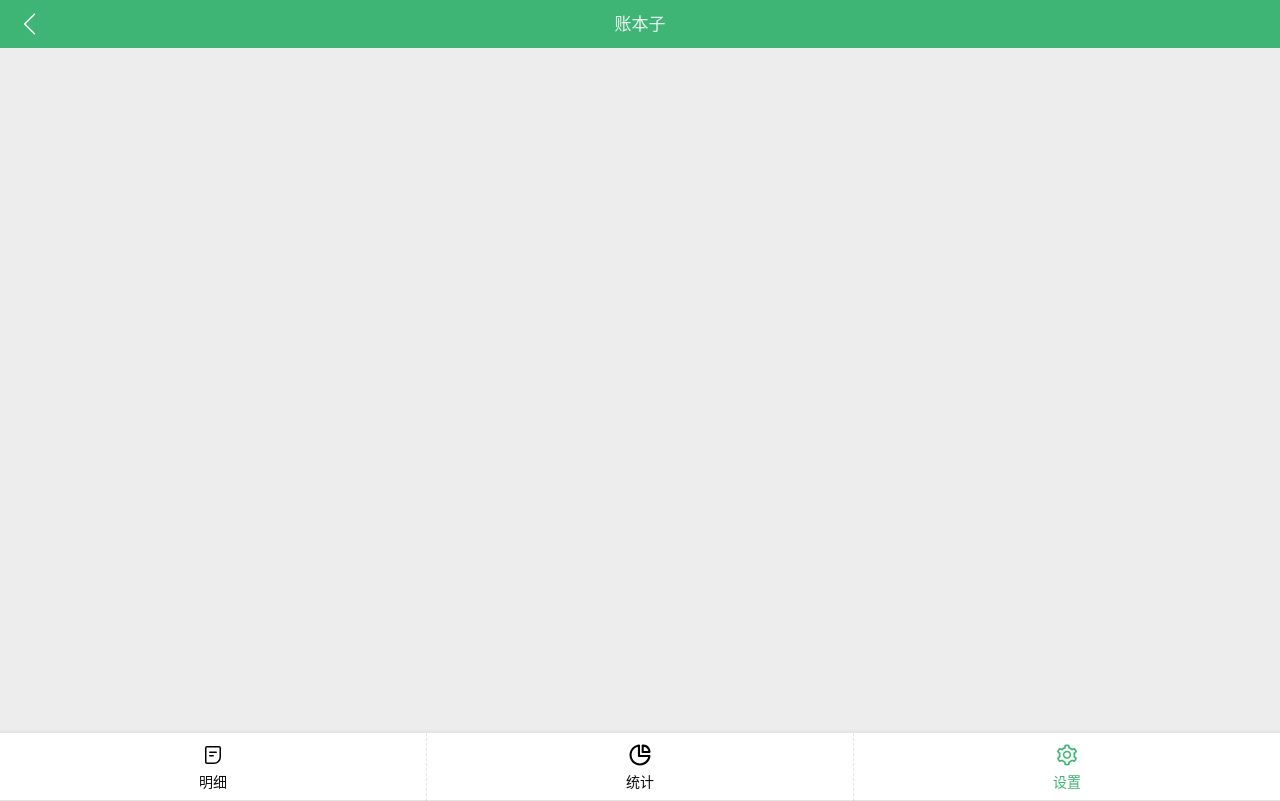
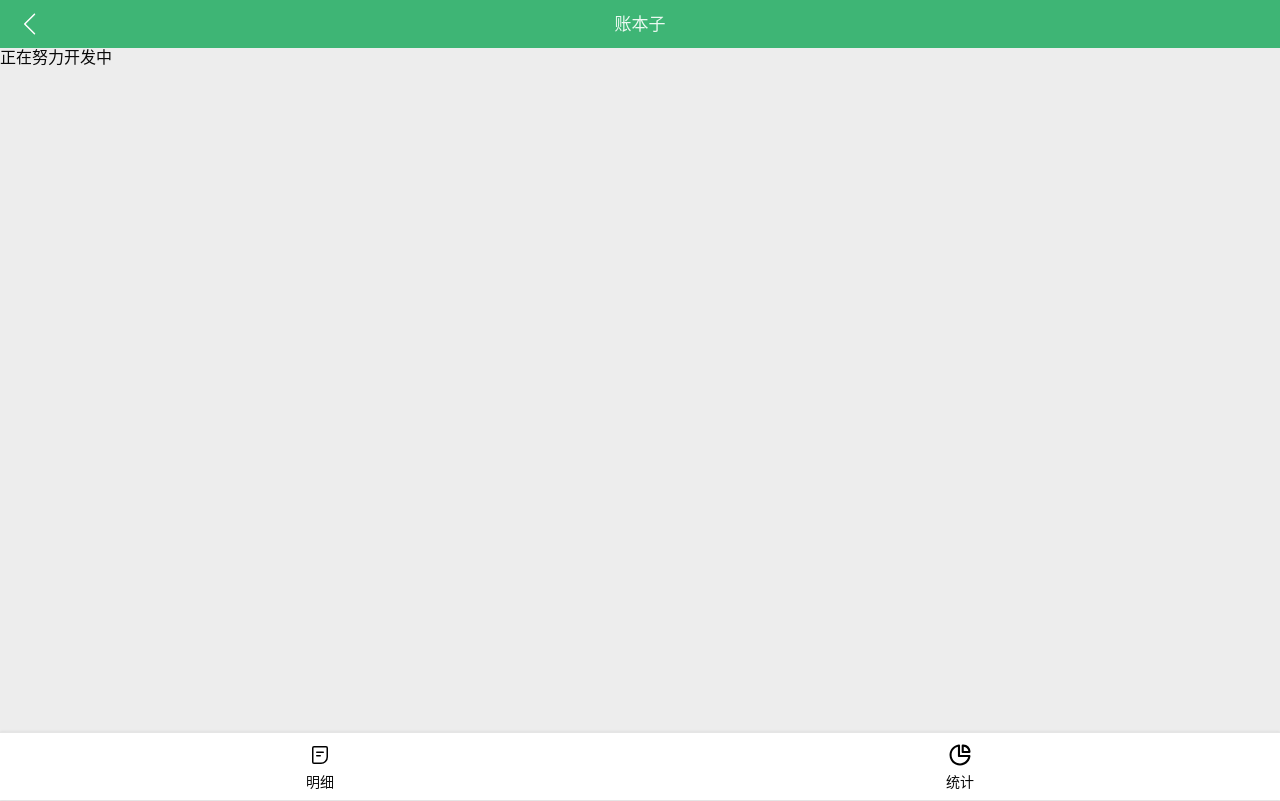
Before and after one commit to YingJiangHui/Account-book-r, a React app: page /#/setting in a window 1280 px wide. Built offline with nearby package versions, Linux system fonts and the light colour scheme.

Commit message:
setting页面持续开发中

```diff
--- a/src/component/common/Nav.tsx
+++ b/src/component/common/Nav.tsx
@@ -16,10 +16,7 @@ const NavStyle = styled.nav`
     display: flex;
     justify-content: center;
     >li{
-      border-right: 1px dashed rgba(0,0,0,0.1);
-      &:last-child{
-        border-right: 0px solid rgba(0,0,0,0.1);
-      }
+
       height: inherit;
       text-align: center;
       //width: 33.333%;
@@ -71,12 +68,12 @@ const Nav = () => {
             <span>统计</span>
           </NavLink>
         </li>
-        <li>
-          <NavLink to="/setting" activeClassName='selected'>
-            <Icon name="setting"/>
-            <span>设置</span>
-          </NavLink>
-        </li>
+        {/*<li>*/}
+          {/*<NavLink to="/setting" activeClassName='selected'>*/}
+            {/*<Icon name="setting"/>*/}
+            {/*<span>设置</span>*/}
+          {/*</NavLink>*/}
+        {/*</li>*/}
       </ul>
     </NavStyle>
   );
--- a/src/views/Setting.tsx
+++ b/src/views/Setting.tsx
@@ -7,6 +7,7 @@ function Setting() {
 
   return (
     <Layout>
+      正在努力开发中
     </Layout>
   );
 }
```
